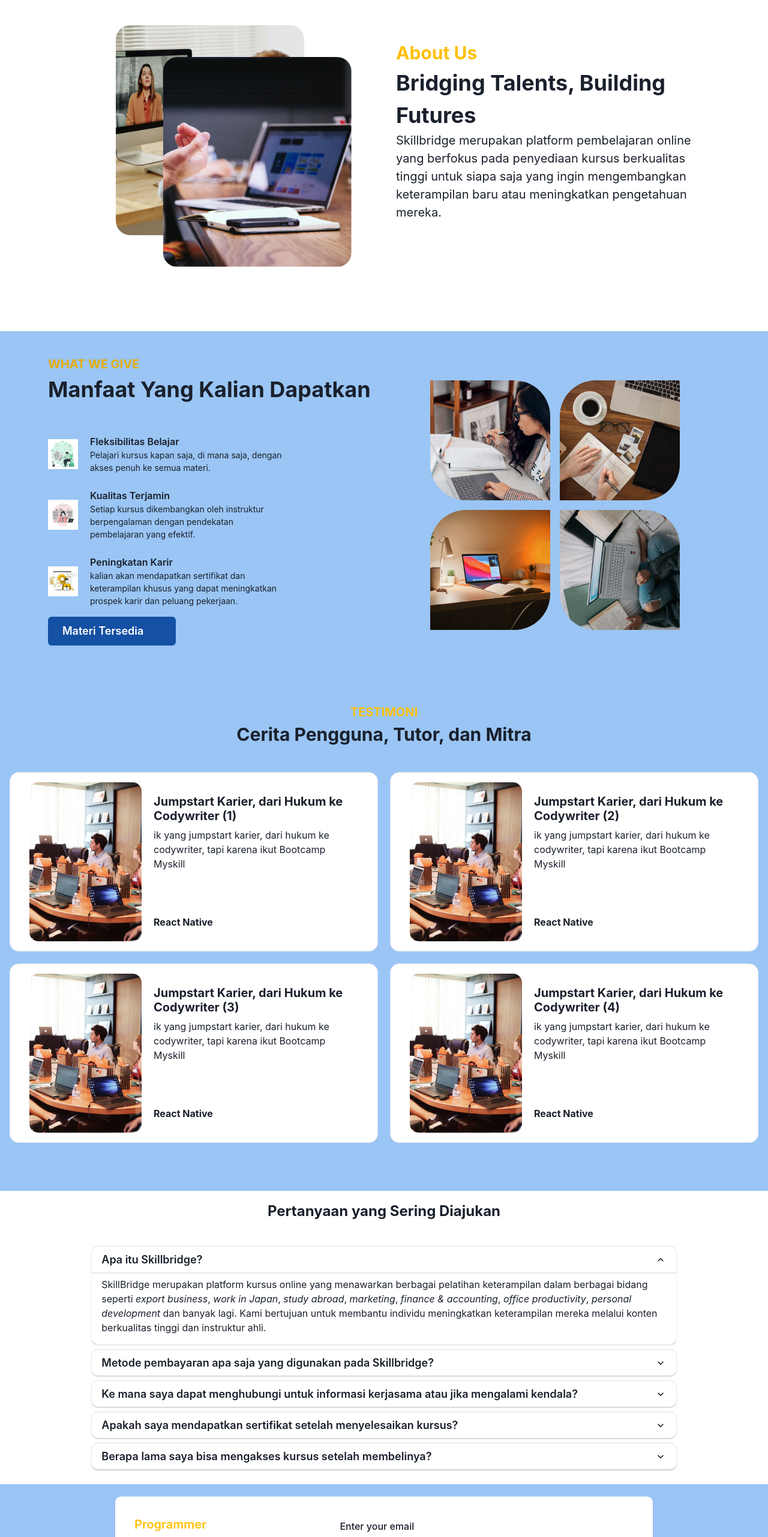
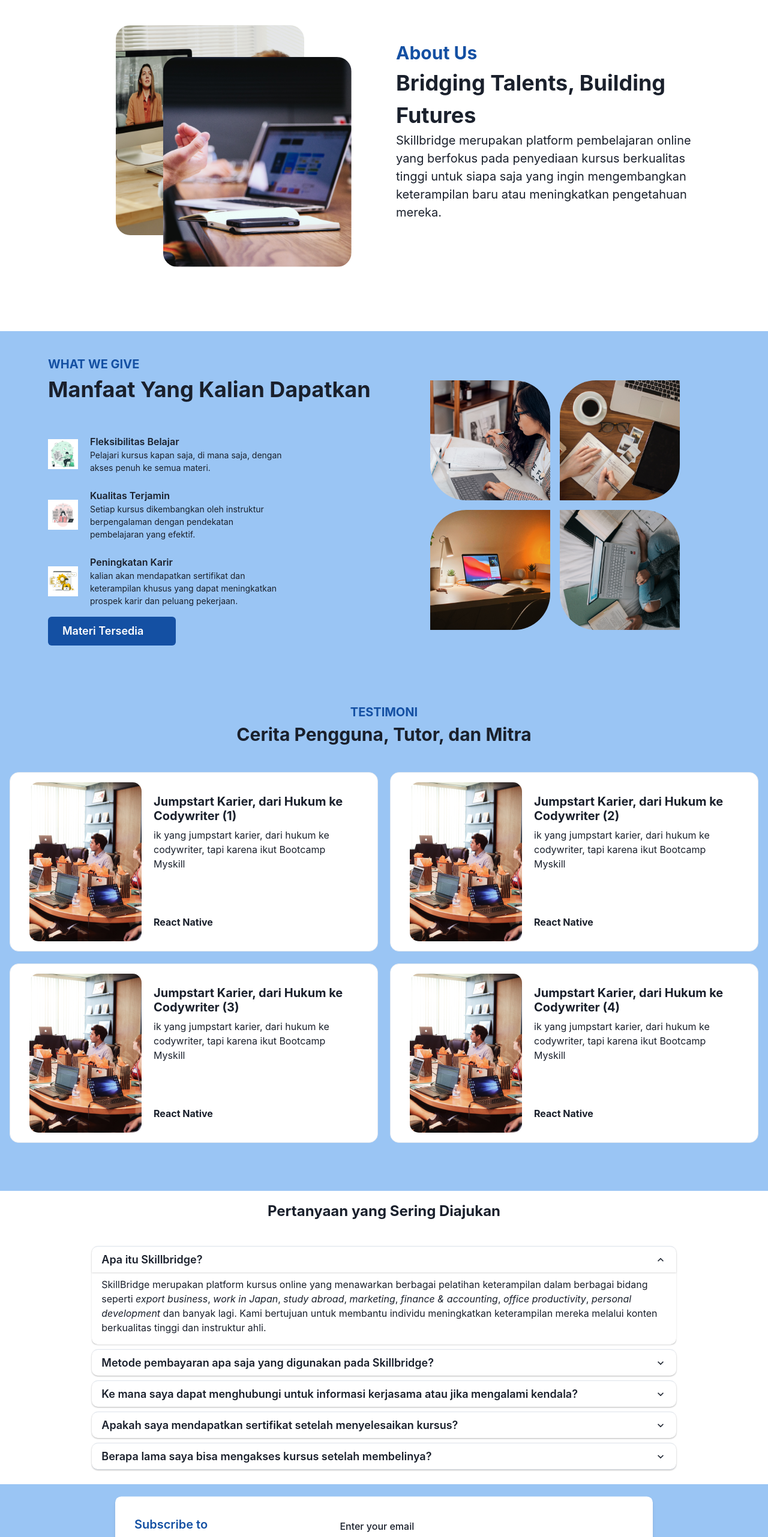
Before and after one commit to winbiz-project/online_course_fe, a React (Vite) app: page / in a window 1280 px wide. Shown: the part 1016-3578 px from the top of the page at 60% size. Built offline with nearby package versions, Linux system fonts and the light colour scheme; some icons are missing.

Commit message:
change color text

```diff
--- a/src/components/footer.jsx
+++ b/src/components/footer.jsx
@@ -69,8 +69,8 @@
                         gap={4}
                     >
                         <Box width={{ base: "100%", md: "40%" }} textAlign={{ base: "center", md: "left" }}>
-                            <Text fontSize={"xl"} fontWeight={"semibold"} color={"#FFC007"}>
-                                Programmer
+                            <Text fontSize={"xl"} fontWeight={"semibold"} color={"#1450A3"}>
+                                Subscribe to
                             </Text>
                             <Text fontSize={"4xl"} fontWeight={"bold"}>Our Newsletter</Text>
                         </Box>
--- a/src/components/landingPage/about.jsx
+++ b/src/components/landingPage/about.jsx
@@ -36,7 +36,7 @@
         </Box>
       </Box>
       <Box flex="1" textAlign="left">
-        <Text fontSize={{ base: "2xl", md: "3xl" }} fontWeight="bold" color="#FFC007">
+        <Text fontSize={{ base: "2xl", md: "3xl" }} fontWeight="bold" color="#1450A3">
           About Us
         </Text>
         <Text fontSize={{ base: "xl", md: "4xl" }} fontWeight="bold">
--- a/src/components/landingPage/benefit.jsx
+++ b/src/components/landingPage/benefit.jsx
@@ -38,7 +38,7 @@
             gap={"5"}
         >
             <Box flex="1" textAlign={{ base: "center", md: "left" }}>
-                <Text fontSize={"xl"} fontWeight={"bold"} color={"#E5AD06"}>
+                <Text fontSize={"xl"} fontWeight={"bold"} color={"#1450A3"}>
                     WHAT WE GIVE
                 </Text>
                 <Text fontSize={"4xl"} fontWeight={"bold"}>
--- a/src/components/landingPage/testimony.jsx
+++ b/src/components/landingPage/testimony.jsx
@@ -70,7 +70,7 @@
       py={10}
       bgColor="#9AC5F4"
     >
-      <Text fontSize="xl" fontWeight="bold" color="#FFC007">
+      <Text fontSize="xl" fontWeight="bold" color="#1450A3">
         TESTIMONI
       </Text>
       <Text fontSize="3xl" fontWeight="bold">
```
